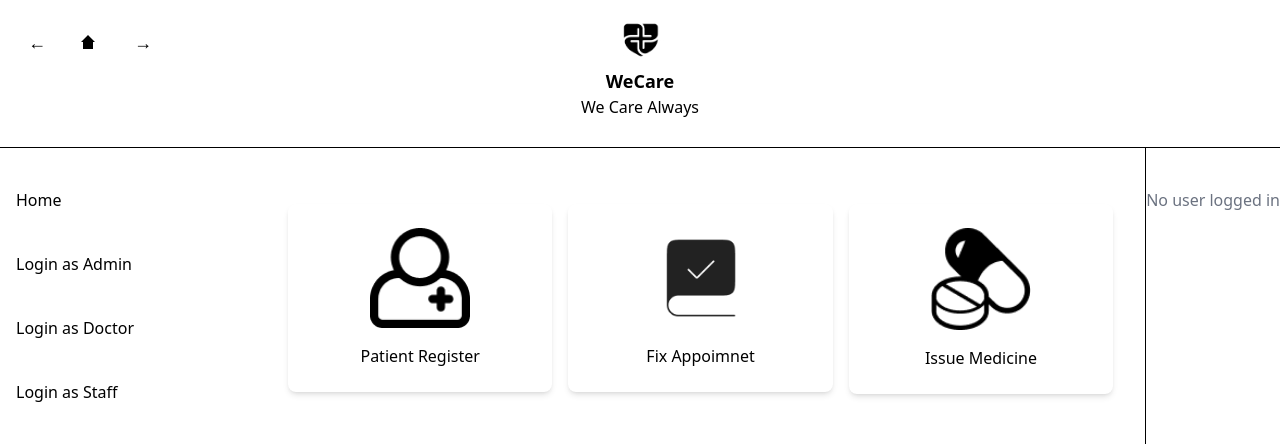
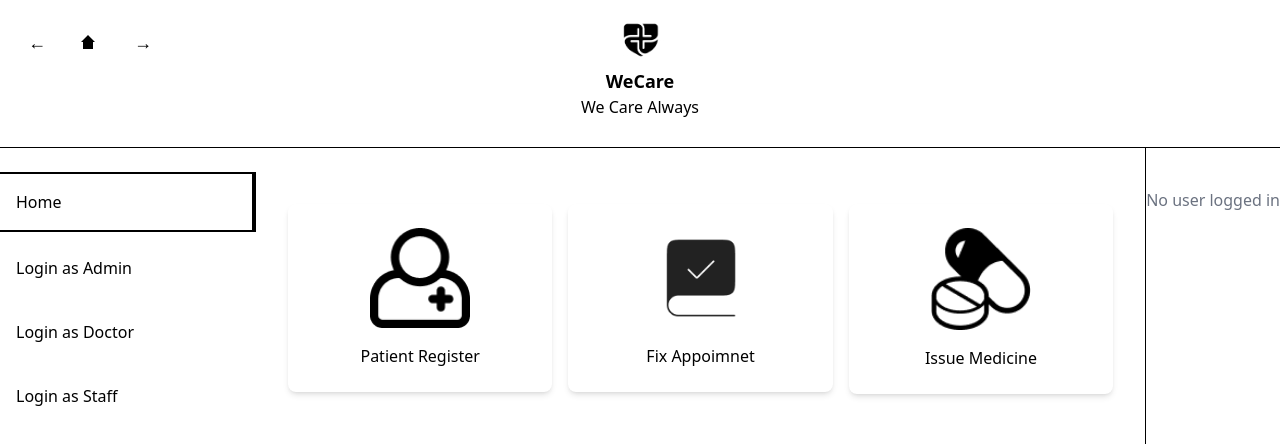
Before and after one commit to Chethiya2001/frontend-care, a Next.js app: page /staff in a window 1280 px wide. Before the commit this address had no page. Shown: the top 444 px of the page. Built offline with nearby package versions, Linux system fonts and the light colour scheme.

Commit message:
active link done

```diff
--- a/components/AsideBar.jsx
+++ b/components/AsideBar.jsx
@@ -1,30 +1,28 @@
 "use client";
-import React, { useEffect } from "react";
+import React, { useEffect, useState } from "react";
 import Link from "next/link";
 import { useRouter } from "next/navigation";
 
-const AsideBar = ({ role }) => {
+const AsideBar = () => {
   const router = useRouter();
+  const [role, setRole] = useState(""); // State to store the user role
+
+  // Fetch the role from localStorage (or JWT token) when the component mounts
+  useEffect(() => {
+    const storedRole = localStorage.getItem("role"); // Or from your JWT if applicable
+    if (storedRole) {
+      setRole(storedRole); // Set the role when available
+    }
+  }, []);
 
   const handleLogout = () => {
     localStorage.clear();
     router.push("/");
   };
 
-  useEffect(() => {
-    const token = localStorage.getItem("token");
-
-    // Log the role and token values for debugging
-    console.log("Role:", role);
-    console.log("Token:", token);
-
-    if (!token) {
-      router.push("/");
-    }
-  }, [router, role]);
-
-  const getActiveClass = (path) => {
-    return router.pathname === path
+  // Function to determine if the current link is active based on the user's role
+  const getActiveClass = (targetRole) => {
+    return role === targetRole
       ? "border-t-2 border-b-2 border-black border-r-4 border-r-black"
       : "border-transparent hover:border-t-2 hover:border-b-2 hover:border-black hover:border-r-4 hover:border-r-black";
   };
@@ -34,7 +32,7 @@ const AsideBar = ({ role }) => {
       <nav className="flex-1">
         <ul className="space-y-2 mt-30">
           <li>
-            <Link href="/" className={`block p-4 ${getActiveClass("/")}`}>
+            <Link href="/" className={`block p-4 ${getActiveClass("")}`}>
               Home
             </Link>
           </li>
@@ -44,7 +42,7 @@ const AsideBar = ({ role }) => {
             <li>
               <Link
                 href="/admin"
-                className={`block p-4 ${getActiveClass("/admin")}`}
+                className={`block p-4 ${getActiveClass("admin")}`}
               >
                 Admin
               </Link>
@@ -54,8 +52,8 @@ const AsideBar = ({ role }) => {
           {role === "doctor" && (
             <li>
               <Link
-                href="/consultant"
-                className={`block p-4 ${getActiveClass("/consultant")}`}
+                href="/doctor"
+                className={`block p-4 ${getActiveClass("doctor")}`}
               >
                 Doctor
               </Link>
@@ -66,7 +64,7 @@ const AsideBar = ({ role }) => {
             <li>
               <Link
                 href="/staff"
-                className={`block p-4 ${getActiveClass("/staff")}`}
+                className={`block p-4 ${getActiveClass("staff")}`}
               >
                 Staff
               </Link>
@@ -79,7 +77,7 @@ const AsideBar = ({ role }) => {
               <li>
                 <Link
                   href="/login"
-                  className={`block p-4 ${getActiveClass("/login")}`}
+                  className={`block p-4 ${getActiveClass("login")}`}
                 >
                   Login as Admin
                 </Link>
@@ -87,7 +85,7 @@ const AsideBar = ({ role }) => {
               <li>
                 <Link
                   href="/login-doctor"
-                  className={`block p-4 ${getActiveClass("/login-doctor")}`}
+                  className={`block p-4 ${getActiveClass("login-doctor")}`}
                 >
                   Login as Doctor
                 </Link>
@@ -95,7 +93,7 @@ const AsideBar = ({ role }) => {
               <li>
                 <Link
                   href="/login-staff"
-                  className={`block p-4 ${getActiveClass("/login-staff")}`}
+                  className={`block p-4 ${getActiveClass("login-staff")}`}
                 >
                   Login as Staff
                 </Link>
```
